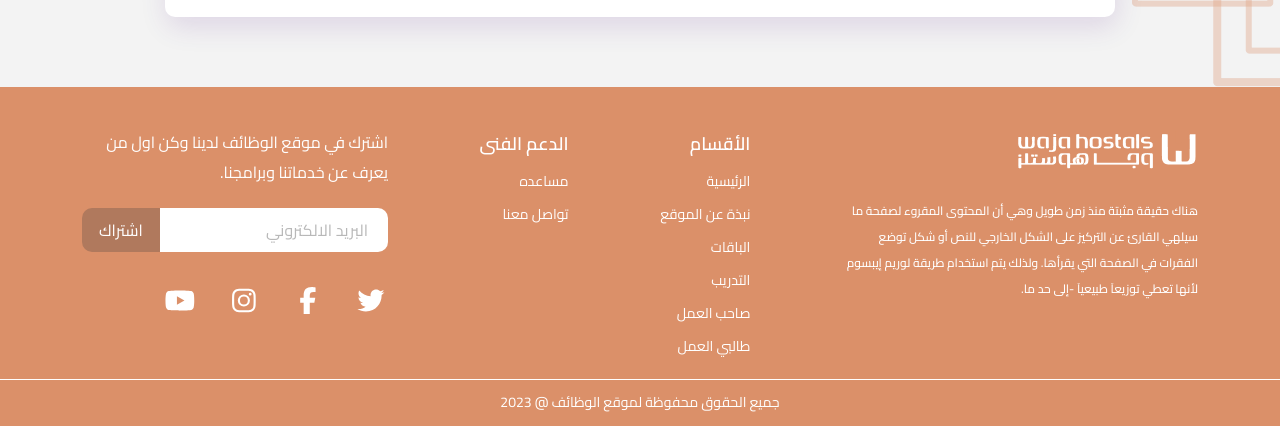
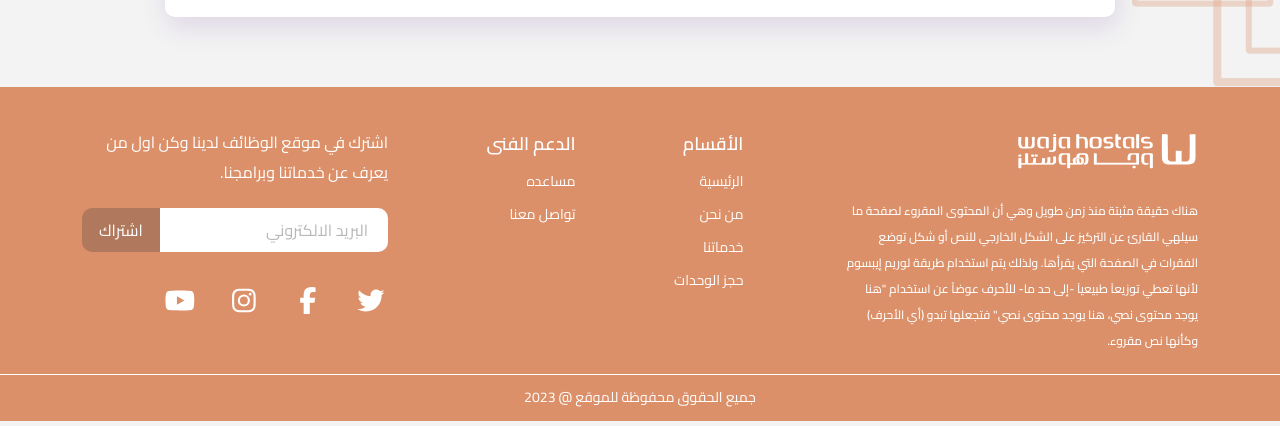
Before and after one commit to Marwan88nasser/waja_Hostals_Template, a plain HTML site: page index.html in a window 1280 px wide. Shown: the part 3733-4159 px from the top of the page. Drawn offline with Linux system fonts and the light colour scheme.

Commit message:
edit front

```diff
--- a/index.html
+++ b/index.html
@@ -583,21 +583,15 @@
                               class="logo"
                           />
                           <div class="text">
-                              هناك حقيقة مثبتة منذ زمن طويل وهي أن المحتوى
-                              المقروء لصفحة ما سيلهي القارئ عن التركيز على
-                              الشكل الخارجي للنص أو شكل توضع الفقرات في الصفحة
-                              التي يقرأها. ولذلك يتم استخدام طريقة لوريم
-                              إيبسوم لأنها تعطي توزيعاَ طبيعياَ -إلى حد ما.
+                            هناك حقيقة مثبتة منذ زمن طويل وهي أن المحتوى المقروء لصفحة ما سيلهي القارئ عن التركيز على الشكل الخارجي للنص أو شكل توضع الفقرات في الصفحة التي يقرأها. ولذلك يتم استخدام طريقة لوريم إيبسوم لأنها تعطي توزيعاَ طبيعياَ -إلى حد ما- للأحرف عوضاً عن استخدام "هنا يوجد محتوى نصي، هنا يوجد محتوى نصي" فتجعلها تبدو (أي الأحرف) وكأنها نص مقروء.
                           </div>
                       </div>
                       <div class="items">
                           <div href="" class="title">الأقسام</div>
                           <a href="" class="item">الرئيسية</a>
-                          <a href="" class="item">نبذة عن الموقع</a>
-                          <a href="" class="item">الباقات</a>
-                          <a href="" class="item">التدريب</a>
-                          <a href="" class="item">صاحب العمل</a>
-                          <a href="" class="item">طالبي العمل</a>
+                          <a href="" class="item">من نحن</a>
+                          <a href="" class="item">خدماتنا</a>
+                          <a href="" class="item">حجز الوحدات</a>
                       </div>
                       <div class="items">
                           <div href="" class="title">الدعم الفنى</div>
@@ -606,8 +600,7 @@
                       </div>
                       <div class="box-email">
                           <div class="text">
-                              اشترك في موقع الوظائف لدينا وكن اول من يعرف عن
-                              خدماتنا وبرامجنا.
+                            اشترك في موقع الوظائف لدينا وكن اول من يعرف عن خدماتنا وبرامجنا.
                           </div>
                           <form class="parent-inp">
                               <input type="text" placeholder="البريد الالكتروني" class="inp">
@@ -633,7 +626,7 @@
           </div>
           <div class="bar"></div>
           <div class="footer-bottom">
-              <div class="container text-center">جميع الحقوق محفوظة لموقع الوظائف  @ 2023    </div>
+              <div class="container text-center">جميع الحقوق محفوظة للموقع  @ 2023    </div>
           </div>
       </footer>
       <!-- end footer -->
```
